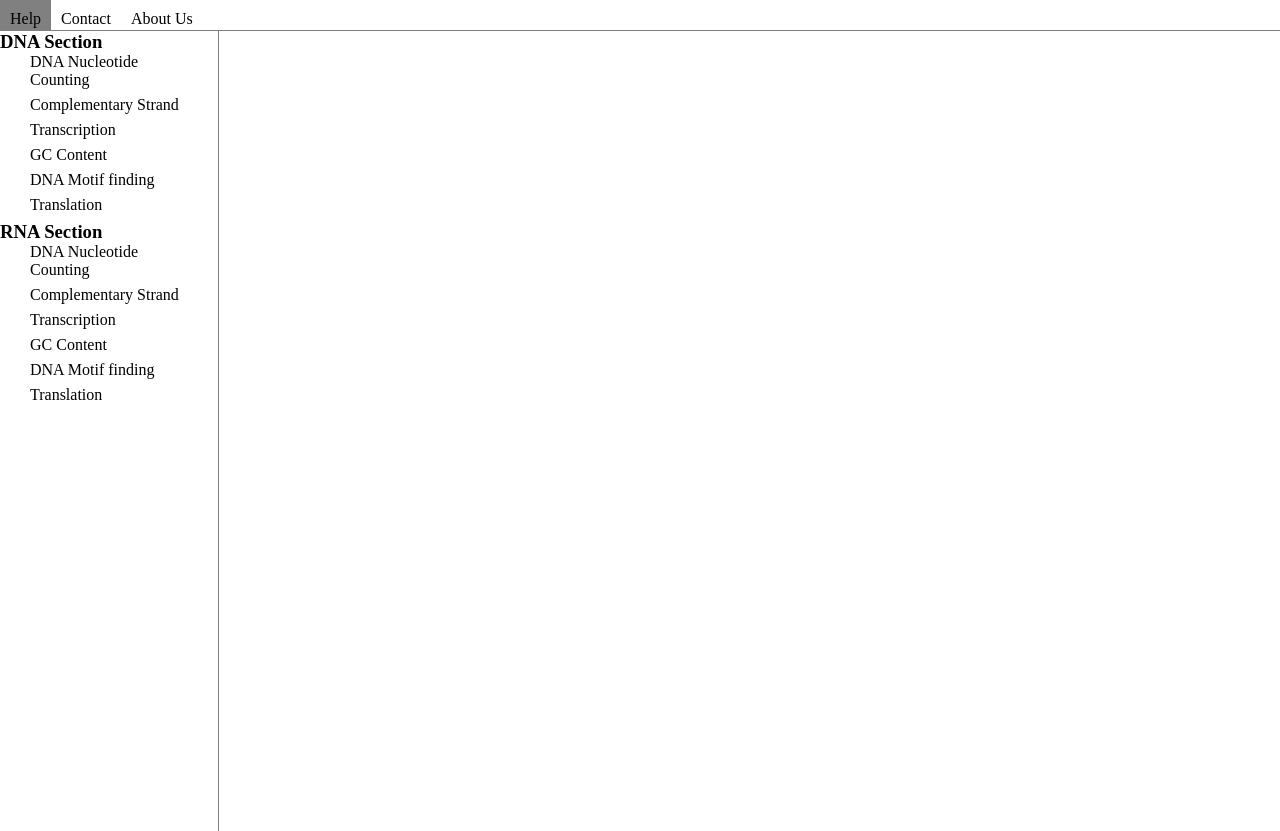
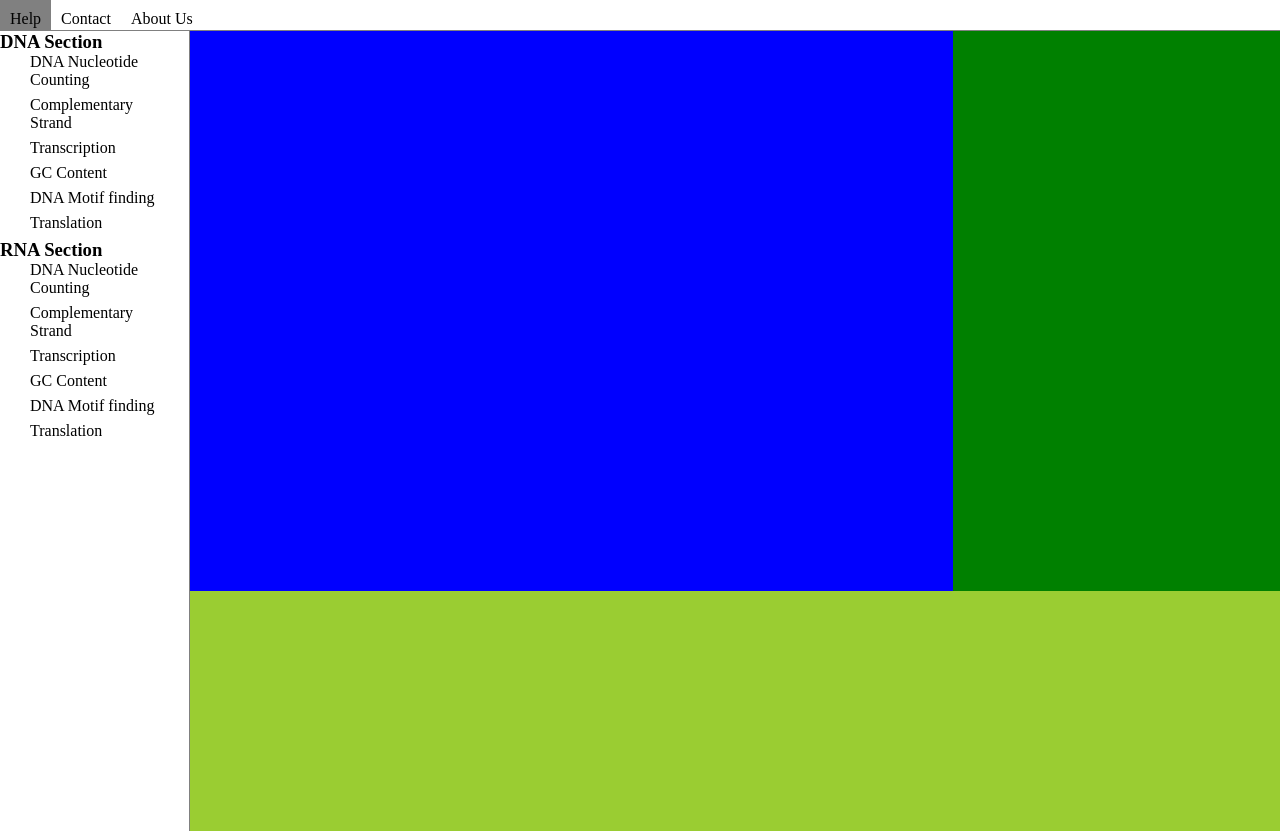
Before and after one commit to MhammadTalha/BI_Tool, a website: page src/index.html in a window 1280 px wide. Before the commit the page ends 800 px from the top, so only its background shows below. Drawn offline with Linux system fonts and the light colour scheme.

Commit message:
Added mainscreen design

```diff
--- a/src/index.html
+++ b/src/index.html
@@ -1,23 +1,22 @@
-<!doctype html>
+<!DOCTYPE html>
 <html lang="en">
 <head>
-    <meta charset="UTF-8" />
-    <link rel="stylesheet" href="styles.css" />
-    <meta name="viewport" content="width=device-width, initial-scale=1.0" />
+  <meta charset="UTF-8">
+  <link rel="stylesheet" href="styles.css">
+  <meta name="viewport" content="width=device-width, initial-scale=1.0">
   <title>Tauri App</title>
   <script type="module" src="/main.js" defer></script>
-
 </head>
-
 <body>
-    <div class="navbar">
+  <nav>
     <a href="#help">Help</a>
     <a href="#contact">Contact</a>
     <a href="#about">About Us</a>
-    </div>
+  </nav>
+  <div class="main">
     <div class="sidebar">
-      <h3>DNA Section</h3>
-      <div class="shortcut-links">
+      <h3 class="DNA">DNA Section</h3>
+      <div class="DNA-data">
         <a href="">DNA Nucleotide Counting</a>
         <a href="">Complementary Strand</a>
         <a href="">Transcription</a>
@@ -25,8 +24,8 @@
         <a href="">DNA Motif finding</a>
         <a href="">Translation</a>
       </div>
-      <h3>RNA Section</h3>
-      <div class="subscribed-list">
+      <h3 class="RNA">RNA Section</h3>
+      <div class="RNA-data">
         <a href="">DNA Nucleotide Counting</a>
         <a href="">Complementary Strand</a>
         <a href="">Transcription</a>
@@ -35,5 +34,14 @@
         <a href="index2.html">Translation</a>
       </div>
     </div>
+    <div class="mainscreen">
+      <div class="mainscreen-data">
+        <div class="mainscreen-data-input"></div>
+        <div class="mainscreen-data-code"></div>
+      </div>
+      <div class="mainscreen-terminal"></div>
+
+    </div>
+  </div>
 </body>
 </html>
--- a/src/styles.css
+++ b/src/styles.css
@@ -7,7 +7,7 @@
         color: black;
       }
       /* Style for the navigation bar */
-      .navbar {
+      nav {
 
         overflow: hidden;
         height: 30px;
@@ -15,7 +15,7 @@
       }
 
       /* Style for the navigation bar links */
-      .navbar a {
+      nav a {
         float: left;
         display: block;
         color: black;
@@ -25,25 +25,26 @@
       }
 
       /* Style for the hover effect */
-      .navbar a:hover {
+      nav a:hover {
         background-color: grey;
+      }
+      .main{
+        display: flex;
       }
       .sidebar{
         background-color: #fff;
         width: 15%;
         height: 100vh;
-        position: fixed;
+        margin: 0;
+        padding: 0;
         top: 0;
         padding-right: 2%;
-        margin-top: 31px;
-
         border-right: 1px solid grey;
-
     }
-    .shortcut-links{
+    .DNA-data{
       margin-left: 10px;
     }
-    .shortcut-links a{
+    .DNA-data a{
         display: flex;
         align-items: center;
         margin-left: 20px;
@@ -57,10 +58,10 @@
         color: black;
         cursor: pointer;
     }
-    .subscribed-list{
+    .RNA-data{
       margin-left: 10px;
     }
-    .subscribed-list a{
+    .RNA-data a{
         display: flex;
         align-items: center;
         margin-bottom: 7px;
@@ -68,3 +69,38 @@
         width: fit-content;
         flex-wrap: wrap;
     }
+
+    .mainscreen{
+      background: black;
+      width: 100%;
+      height: 100vh;
+      padding-left: 17%;
+      padding-right: 2%;
+      padding-top: 20px;
+      padding-bottom: 20px;
+      margin: 0;
+      padding: 0;
+
+  }
+  .mainscreen-data{
+    display: flex;
+    width: 100%;
+    height: 70%;
+    background-color: aqua;
+  }
+  .mainscreen-data-input{
+    background-color: blue;
+    width: 70%;
+    height: 100%;
+  }
+  .mainscreen-data-code{
+    background-color: green;
+    width: 30%;
+    height: 100%;
+  }
+
+  .mainscreen-terminal{
+    width: 100%;
+    height: 30%;
+    background-color: yellowgreen;
+  }
```
Also changed, not shown: src/assets/Logo.png (added). Lines whose indentation alone changed are shown as unchanged.
